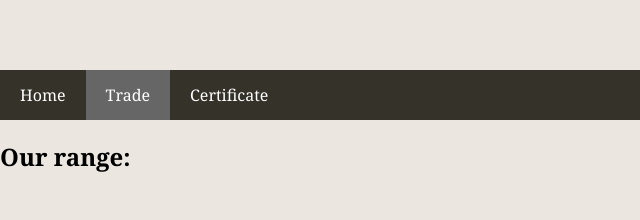
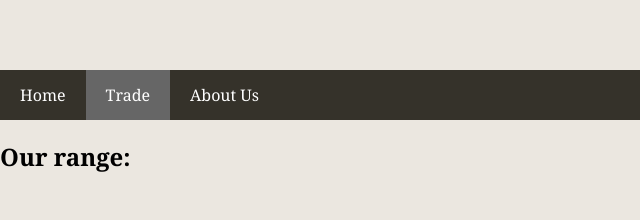
Before and after one commit to OmSh4rma/Gold-Inc.github.io, a plain HTML site: page trade.html in a window 1280 px wide. Shown: the part 368-588 px from the top of the page, 0-640 px from the left. Drawn offline with Linux system fonts and the light colour scheme.

Commit message:
Update trade.html

```diff
--- a/trade.html
+++ b/trade.html
@@ -245,7 +245,7 @@ html {
 <div class="navbar">
   <a href="index.html" >Home</a>
   <a href="trade.html" class="active">Trade</a>
-  <a href="about.html" >Certificate</a>
+  <a href="about.html" >About Us</a>
   <a href="cart.html" class="right">Cart</a>
 </div>
 <h2>Our range:</h2>
```
